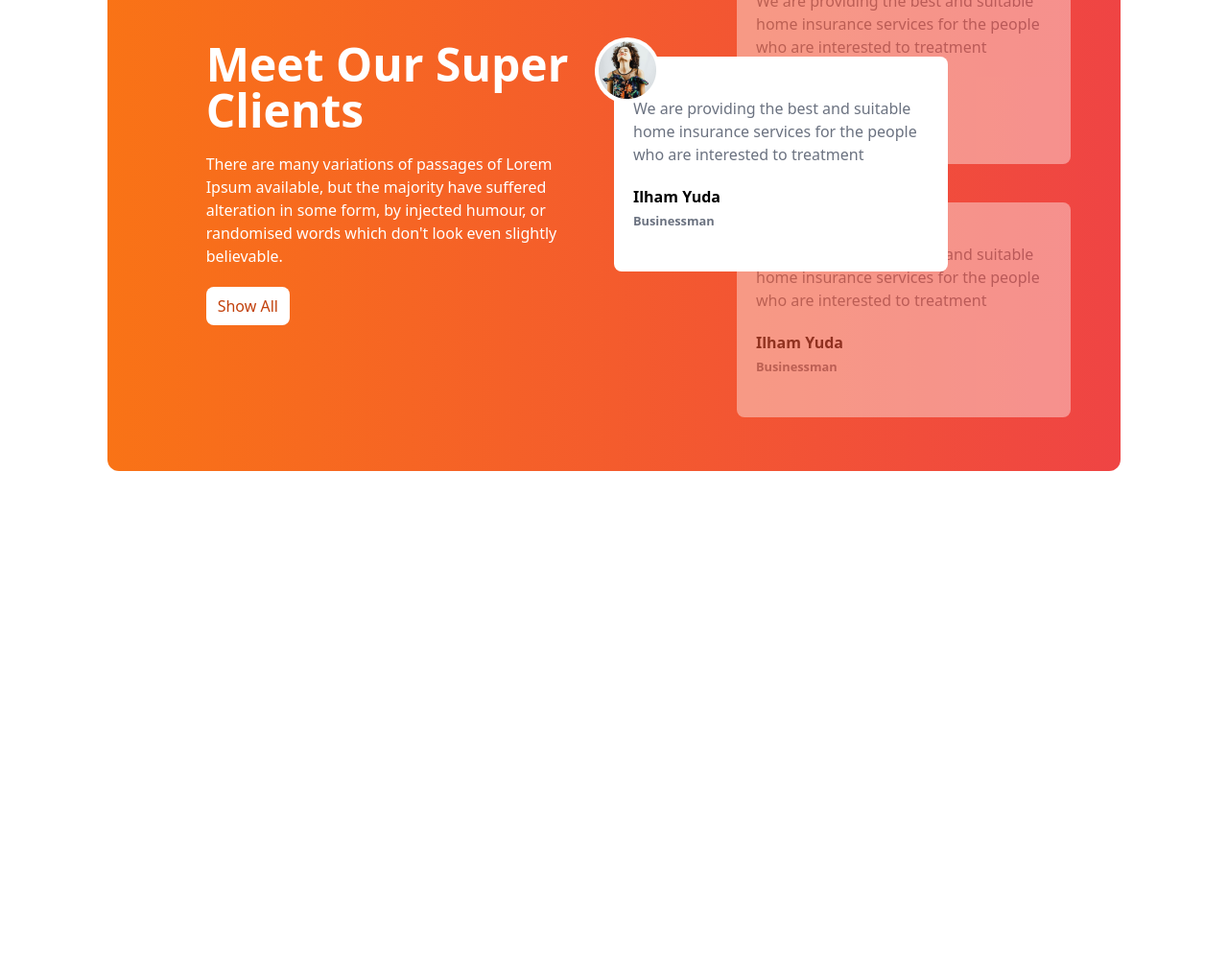
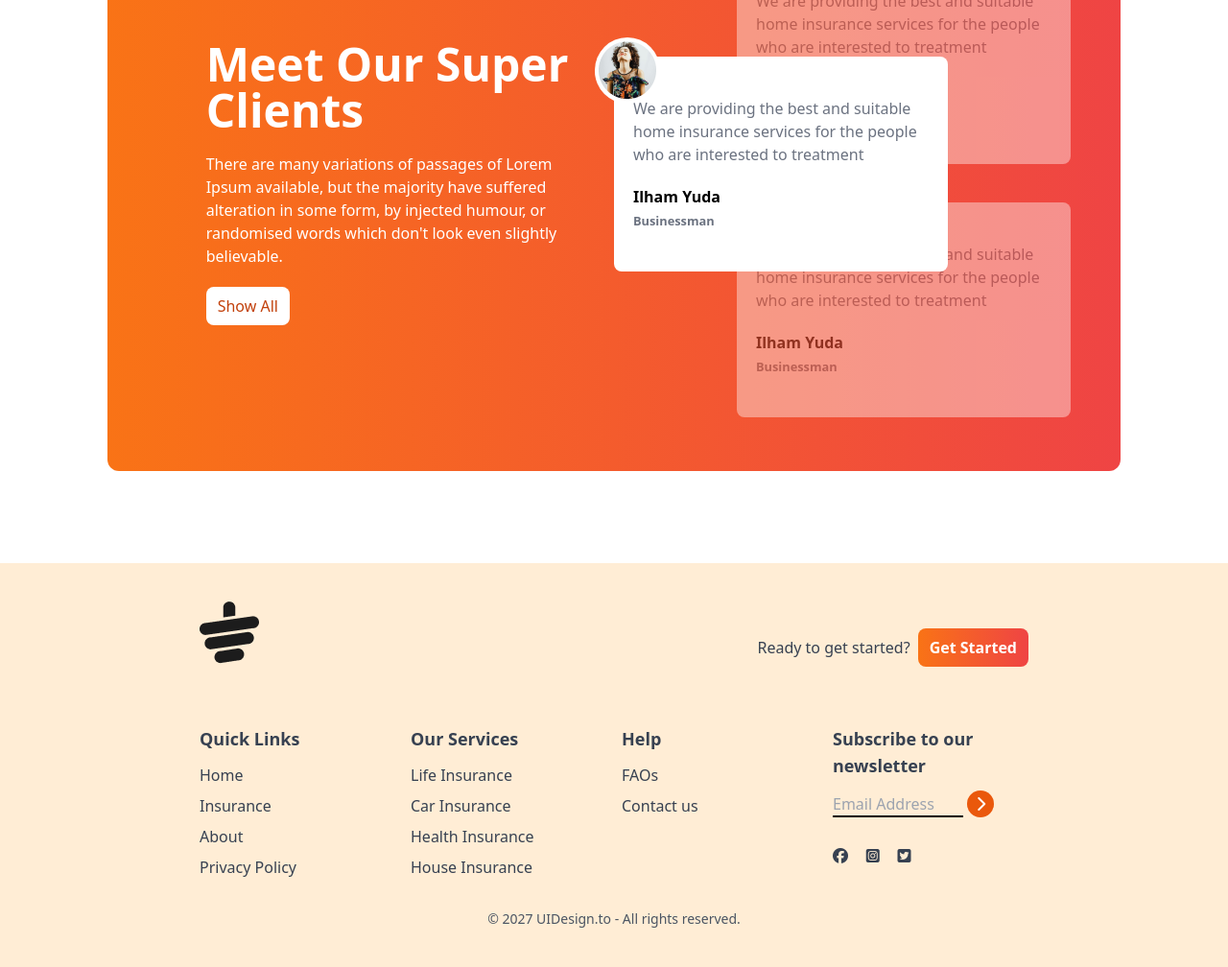
Before and after one commit to amirultanim07/Tea-House-2, a plain HTML site: page index.html in a window 1280 px wide. Shown: the part 1953-2961 px from the top of the page at 96% size. Before the commit the page ends 2540 px from the top, so only its background shows below. Drawn offline with nearby package versions, Linux system fonts and the light colour scheme.

Commit message:
footer section complite

```diff
--- a/index.html
+++ b/index.html
@@ -239,6 +239,98 @@
             </div>
         </section>
     </main>
+    <!-- Footer Section -->
+    <footer class="bg-orange-100 text-gray-700 py-10 px-4 md:px-16">
+        <div class="w-9/12 mx-auto">
+            <!-- Logo -->
+            <div class="mb-8 flex justify-between">
+                <img class="mb-8" src="./images/cup.png" alt="" />
+                <div class="flex items-center gap-2">
+                    <h4>Ready to get started?</h4>
+                    <button
+                        class="bg-gradient-to-r from-orange-500 to-red-500 px-3 py-2 rounded-lg text-white font-bold">
+                        Get Started
+                    </button>
+                </div>
+            </div>
+            <!-- Links -->
+            <div class="grid grid-cols-1 md:grid-cols-2 lg:grid-cols-4 gap-4">
+                <!-- first column -->
+                <div>
+                    <h3 class="font-semibold text-lg mb-3">Quick Links</h3>
+                    <ul class="space-y-2">
+                        <li>
+                            <a class="hover:text-orange-600" href="#">Home</a>
+                        </li>
+                        <li>
+                            <a class="hover:text-orange-600" href="#">Insurance</a>
+                        </li>
+                        <li>
+                            <a class="hover:text-orange-600" href="#">About</a>
+                        </li>
+                        <li>
+                            <a class="hover:text-orange-600" href="#">Privacy Policy</a>
+                        </li>
+                    </ul>
+                </div>
+                <!-- second column -->
+                <div>
+                    <h3 class="font-semibold text-lg mb-3">Our Services</h3>
+                    <ul class="space-y-2">
+                        <li>
+                            <a class="hover:text-orange-600" href="#">Life Insurance</a>
+                        </li>
+                        <li>
+                            <a class="hover:text-orange-600" href="#">Car Insurance</a>
+                        </li>
+                        <li>
+                            <a class="hover:text-orange-600" href="#">Health Insurance</a>
+                        </li>
+                        <li>
+                            <a class="hover:text-orange-600" href="#">House Insurance</a>
+                        </li>
+                    </ul>
+                </div>
+                <!-- third column -->
+                <div>
+                    <h3 class="font-semibold text-lg mb-3">Help</h3>
+                    <ul class="space-y-2">
+                        <li>
+                            <a class="hover:text-orange-600" href="#">FAOs</a>
+                        </li>
+                        <li>
+                            <a class="hover:text-orange-600" href="#">Contact us</a>
+                        </li>
+                    </ul>
+                </div>
+
+                <!-- fourth column -->
+                <div>
+                    <h3 class="font-semibold text-lg mb-3">
+                        Subscribe to our newsletter
+                    </h3>
+                    <div class="flex flex-col space-y-2">
+                        <div>
+                            <input placeholder="Email Address" type="text"
+                                class="bg-transparent border-b-2 border-black w-4/6" />
+                            <i
+                                class="fa-solid fa-chevron-right w-7 h-7 bg-orange-600 inline-flex rounded-full text-white justify-center items-center"></i>
+                            <div class="flex justify-between w-2/5 mb-2 mt-8">
+                                <i class="fa-brands fa-facebook"></i>
+                                <i class="fa-brands fa-square-instagram"></i>
+                                <i class="fa-brands fa-square-twitter"></i>
+                            </div>
+                        </div>
+                    </div>
+                </div>
+            </div>
+            <div class="text-center pt-4 mt-4">
+                <p class="text-sm text-gray-600">
+                    © 2027 UIDesign.to - All rights reserved.
+                </p>
+            </div>
+        </div>
+    </footer>
 </body>
 
 </html>
```
